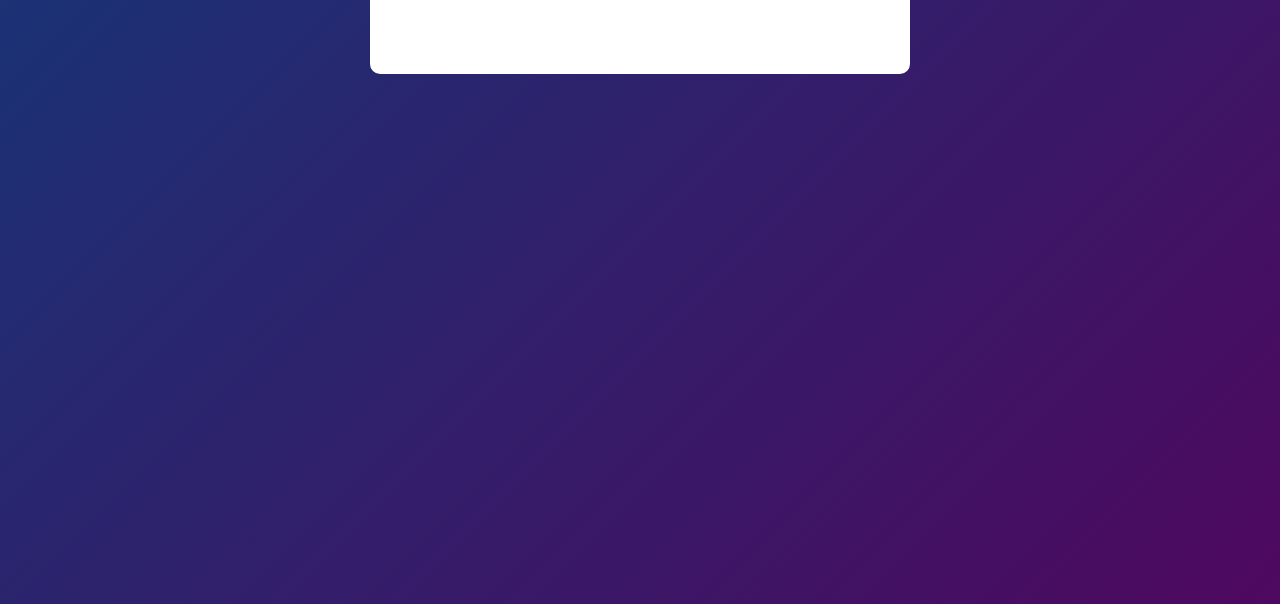
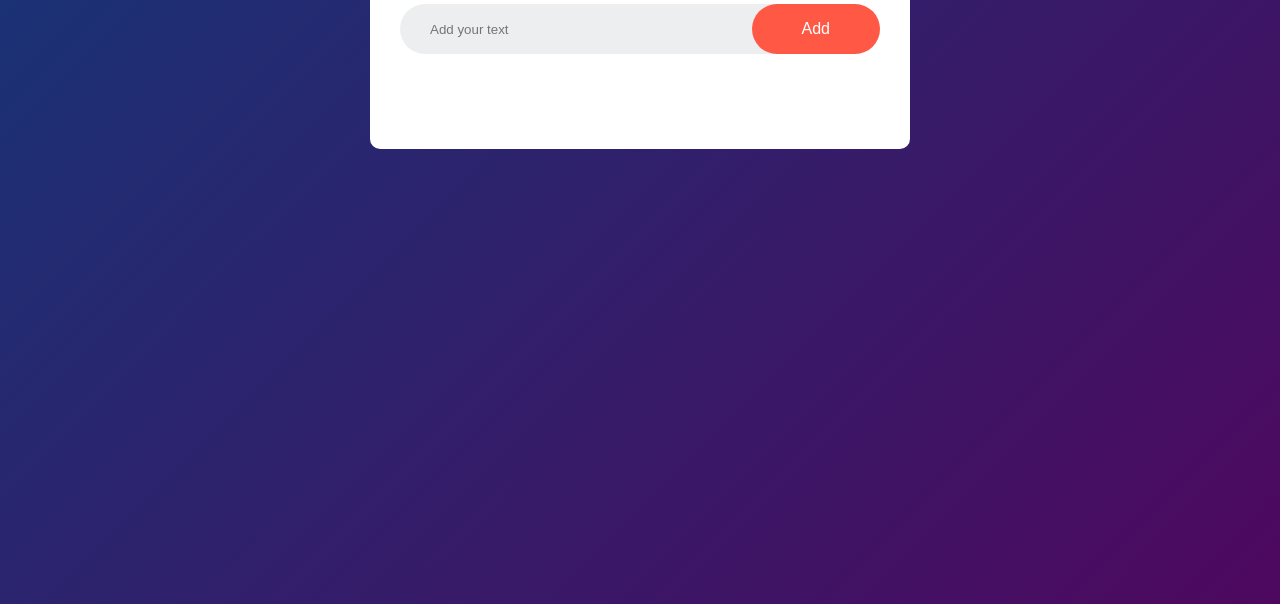
Before and after one commit to AmirTaki/to-do-list, a plain HTML site: page index.html in a window 1280 px wide. Shown: the part 196-800 px from the top of the page. Drawn offline with Linux system fonts and the light colour scheme.

Commit message:
index & css input & button & row

```diff
--- a/index.html
+++ b/index.html
@@ -10,6 +10,10 @@
     <div class="container">
         <div class="todo-app">
             <h2>To-Do List <img src="./src/images/icon.png" alt=""></h2>
+            <div class="row">
+                <input type="text" id="input-box" placeholder="Add your text">
+                <button>Add</button>
+            </div>
         </div>
     </div>
     <script src = './src/main.js'></script>
--- a/src/styles.css
+++ b/src/styles.css
@@ -31,3 +31,34 @@
     width: 30px;
     margin-left: 10px;
 }
+
+.row {
+    display: flex;
+    align-items: center;
+    justify-content: space-between;
+    background: #edeef0;
+    border-radius: 30px;
+    padding-left: 20px;
+    margin-bottom: 25px;
+}
+
+input {
+    flex: 1;
+    border: none;
+    outline: none;
+    background: transparent;
+    padding: 10px;
+    font-weight: 14px;
+}
+
+button {
+    border: none;
+    outline: none;
+    padding: 16px 50px;
+    color : #fff;
+    font-size: 16px;
+    cursor: pointer;
+    background: #ff5945;
+    cursor: pointer;
+    border-radius: 40px;
+}
```
